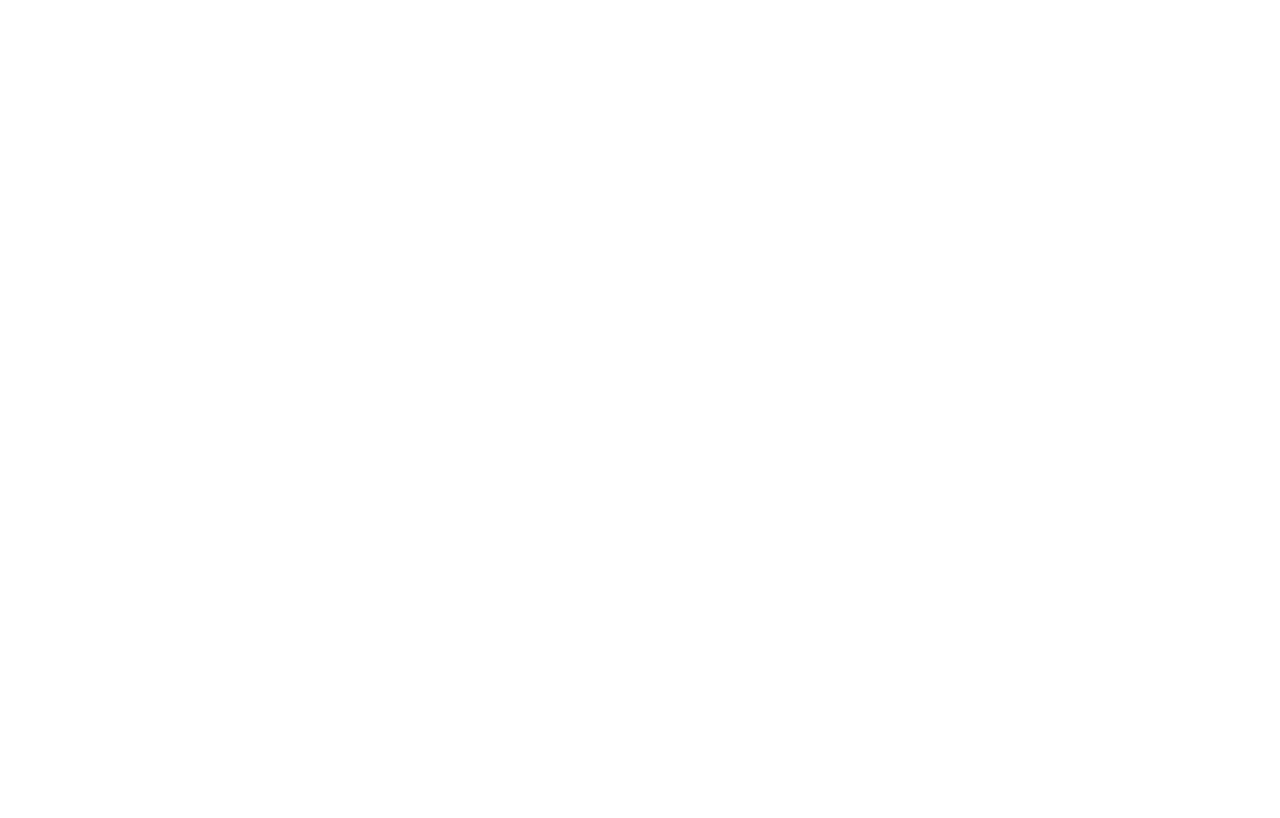
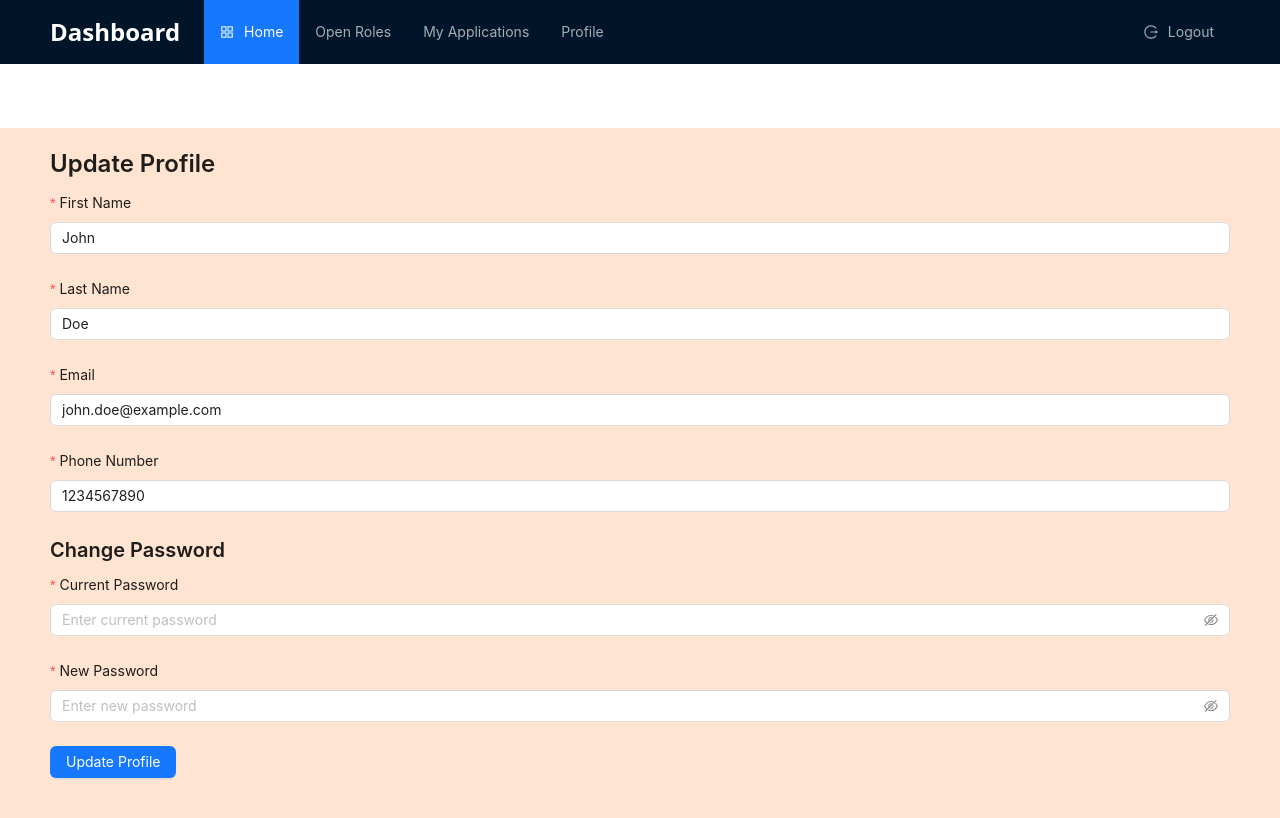
Before and after one commit to aditya-2403/stl-career, a React (Vite) app: page /profile in a window 1280 px wide. Before the commit this address had no page. Shown: the top 818 px of the page. Built offline with nearby package versions, Linux system fonts and the light colour scheme.

Commit message:
Minor Changes

```diff
--- a/src/App.jsx
+++ b/src/App.jsx
@@ -1,11 +1,10 @@
-import './App.css'
-import { BrowserRouter as Router, Route, Routes } from 'react-router-dom';
-import Login from './components/Login/Login'
-import 'bootstrap/dist/css/bootstrap.min.css';
-import Register from './components/Registration/Registration';
-import Dashboard from './components/Dashboard/Dashboard';
-
-
+import "./App.css";
+import { BrowserRouter as Router, Route, Routes } from "react-router-dom";
+import Login from "./components/Login/Login";
+import "bootstrap/dist/css/bootstrap.min.css";
+import Register from "./components/Registration/Registration";
+import Dashboard from "./components/Dashboard/Dashboard";
+import Profile from "./components/Profile/Profile";
 
 function App() {
   return (
@@ -15,10 +14,11 @@
           <Route path="/" element={<Login />} />
           <Route path="/register" element={<Register />} />
           <Route path="/dashboard" element={<Dashboard />} />
+          <Route path="/profile" element={<Profile />} />
         </Routes>
       </Router>
     </>
-  )
+  );
 }
 
 export default App;
--- a/src/components/Dashboard/Dashboard.jsx
+++ b/src/components/Dashboard/Dashboard.jsx
@@ -1,12 +1,9 @@
 import React from "react";
 import { Layout, Menu, Card, Row, Col, Typography, Button } from "antd";
-import {
-  AppstoreOutlined,
-  MoneyCollectOutlined,
-  LogoutOutlined,
-} from "@ant-design/icons";
-import { useNavigate } from "react-router-dom";
+import Profile from "../Profile/Profile";
+import { MoneyCollectOutlined } from "@ant-design/icons";
 import "./Dashboard.css";
+import CommonHeaders from "../Header/CommonHeaders";
 
 const { Header, Content, Footer } = Layout;
 const { Title, Paragraph } = Typography;
@@ -62,34 +59,9 @@
 ];
 
 const Dashboard = () => {
-  const navigate = useNavigate();
-  const handleLogout = () => {
-    console.log("User logged out");
-    navigate("/");
-  };
-
   return (
     <Layout className="dashboard-layout">
-      <Header style={{ backgroundColor: "#001529" }}>
-        <div className="logo">Dashboard</div>
-        <Menu theme="dark" mode="horizontal" defaultSelectedKeys={["1"]}>
-          <Menu.Item key="1" icon={<AppstoreOutlined />}>
-            Home
-          </Menu.Item>
-          <Menu.Item key="2">Open Roles</Menu.Item>
-          <Menu.Item key="3">My Applications</Menu.Item>
-          <Menu.Item key="4">Profile</Menu.Item>
-          <Menu.Item
-            key="5"
-            style={{ marginLeft: "auto" }}
-            onClick={handleLogout}
-            icon={<LogoutOutlined />}
-          >
-            Logout
-          </Menu.Item>
-        </Menu>
-      </Header>
-
+      <CommonHeaders />
       <Content
         className="dashboard-content"
         style={{ padding: "20px 50px", marginTop: 64 }}
--- /dev/null
+++ b/src/components/Header/CommonHeaders.jsx
@@ -0,0 +1,46 @@
+import { Layout, Menu } from "antd";
+import { useNavigate } from "react-router-dom";
+
+const { Header, Content, Footer } = Layout;
+import {
+  AppstoreOutlined,
+  MoneyCollectOutlined,
+  LogoutOutlined,
+} from "@ant-design/icons";
+
+const CommonHeaders = () => {
+  const navigate = useNavigate();
+  const handleLogout = () => {
+    console.log("User logged out");
+    navigate("/");
+  };
+  return (
+    <Header style={{ backgroundColor: "#001529" }}>
+      <div className="logo">Dashboard</div>
+      <Menu theme="dark" mode="horizontal" defaultSelectedKeys={["1"]}>
+        <Menu.Item
+          key="1"
+          icon={<AppstoreOutlined />}
+          onClick={() => navigate("/dashboard")}
+        >
+          Home
+        </Menu.Item>
+        <Menu.Item key="2">Open Roles</Menu.Item>
+        <Menu.Item key="3">My Applications</Menu.Item>
+        <Menu.Item key="4" onClick={() => navigate("/profile")}>
+          Profile
+        </Menu.Item>
+        <Menu.Item
+          key="5"
+          style={{ marginLeft: "auto" }}
+          onClick={handleLogout}
+          icon={<LogoutOutlined />}
+        >
+          Logout
+        </Menu.Item>
+      </Menu>
+    </Header>
+  );
+};
+
+export default CommonHeaders;
--- /dev/null
+++ b/src/components/Profile/Profile.css
@@ -0,0 +1,44 @@
+.profile-content {
+    background-color: #ffe4d2;
+    padding: 20px 50px;
+    min-height: 100vh;
+  }
+
+  .profile-form {
+    background-color: #ffffffa7;
+    padding: 24px;
+    border-radius: 8px;
+    box-shadow: -17px 20px 7px 6px rgba(0, 0, 0, 0.1);
+    max-width: 600px;
+    margin: 0 auto;
+  }
+
+  .profile-form .ant-form-item-label > label {
+    color: #001529;
+  }
+
+  .profile-form .ant-input,
+  .profile-form .ant-input-password {
+    background-color: #ffffffa7;
+    border-radius: 4px;
+  }
+
+  .profile-form .ant-btn-primary {
+    background-color: #1890ff;
+    border: none;
+    width: 100%;
+  }
+
+  .profile-form .ant-btn-primary:hover {
+    background-color: #40a9ff;
+  }
+
+  .profile-form-title {
+    text-align: center;
+    color: #001529;
+    margin-bottom: 24px;
+  }
+
+  .profile-form .ant-form-item {
+    margin-bottom: 16px;
+  }
--- /dev/null
+++ b/src/components/Profile/Profile.jsx
@@ -0,0 +1,111 @@
+import React, { useState } from "react";
+import { Form, Input, Button, Layout, Typography } from "antd";
+import "./Profile.css";
+import CommonHeaders from "../Header/CommonHeaders";
+
+const { Content } = Layout;
+const { Title } = Typography;
+
+const Profile = () => {
+  const [form] = Form.useForm();
+
+  const handleFormSubmit = (values) => {
+    console.log("Form values:", values);
+    // You can add logic to handle form submission (API call)
+  };
+
+  return (
+    <>
+      <CommonHeaders />
+      <Content
+        className="profile-content"
+        style={{ padding: "20px 50px", marginTop: 64 }}
+      >
+        <Title level={3}>Update Profile</Title>
+        <Form
+          form={form}
+          layout="vertical"
+          onFinish={handleFormSubmit}
+          initialValues={{
+            firstName: "John",
+            lastName: "Doe",
+            email: "john.doe@example.com",
+            phone: "1234567890",
+          }}
+        >
+          <Form.Item
+            name="firstName"
+            label="First Name"
+            rules={[
+              { required: true, message: "Please enter your first name" },
+            ]}
+          >
+            <Input placeholder="Enter first name" />
+          </Form.Item>
+
+          <Form.Item
+            name="lastName"
+            label="Last Name"
+            rules={[{ required: true, message: "Please enter your last name" }]}
+          >
+            <Input placeholder="Enter last name" />
+          </Form.Item>
+
+          <Form.Item
+            name="email"
+            label="Email"
+            rules={[
+              {
+                required: true,
+                type: "email",
+                message: "Please enter a valid email",
+              },
+            ]}
+          >
+            <Input placeholder="Enter email" />
+          </Form.Item>
+
+          <Form.Item
+            name="phone"
+            label="Phone Number"
+            rules={[
+              { required: true, message: "Please enter your phone number" },
+            ]}
+          >
+            <Input placeholder="Enter phone number" />
+          </Form.Item>
+
+          <Title level={4}>Change Password</Title>
+
+          <Form.Item
+            name="currentPassword"
+            label="Current Password"
+            rules={[
+              { required: true, message: "Please enter your current password" },
+            ]}
+          >
+            <Input.Password placeholder="Enter current password" />
+          </Form.Item>
+
+          <Form.Item
+            name="newPassword"
+            label="New Password"
+            rules={[
+              { required: true, message: "Please enter your new password" },
+            ]}
+          >
+            <Input.Password placeholder="Enter new password" />
+          </Form.Item>
+
+          <Form.Item>
+            <Button type="primary" htmlType="submit">
+              Update Profile
+            </Button>
+          </Form.Item>
+        </Form>
+      </Content>
+    </>
+  );
+};
+
+export default Profile;
```
Lines whose indentation alone changed are shown as unchanged.
